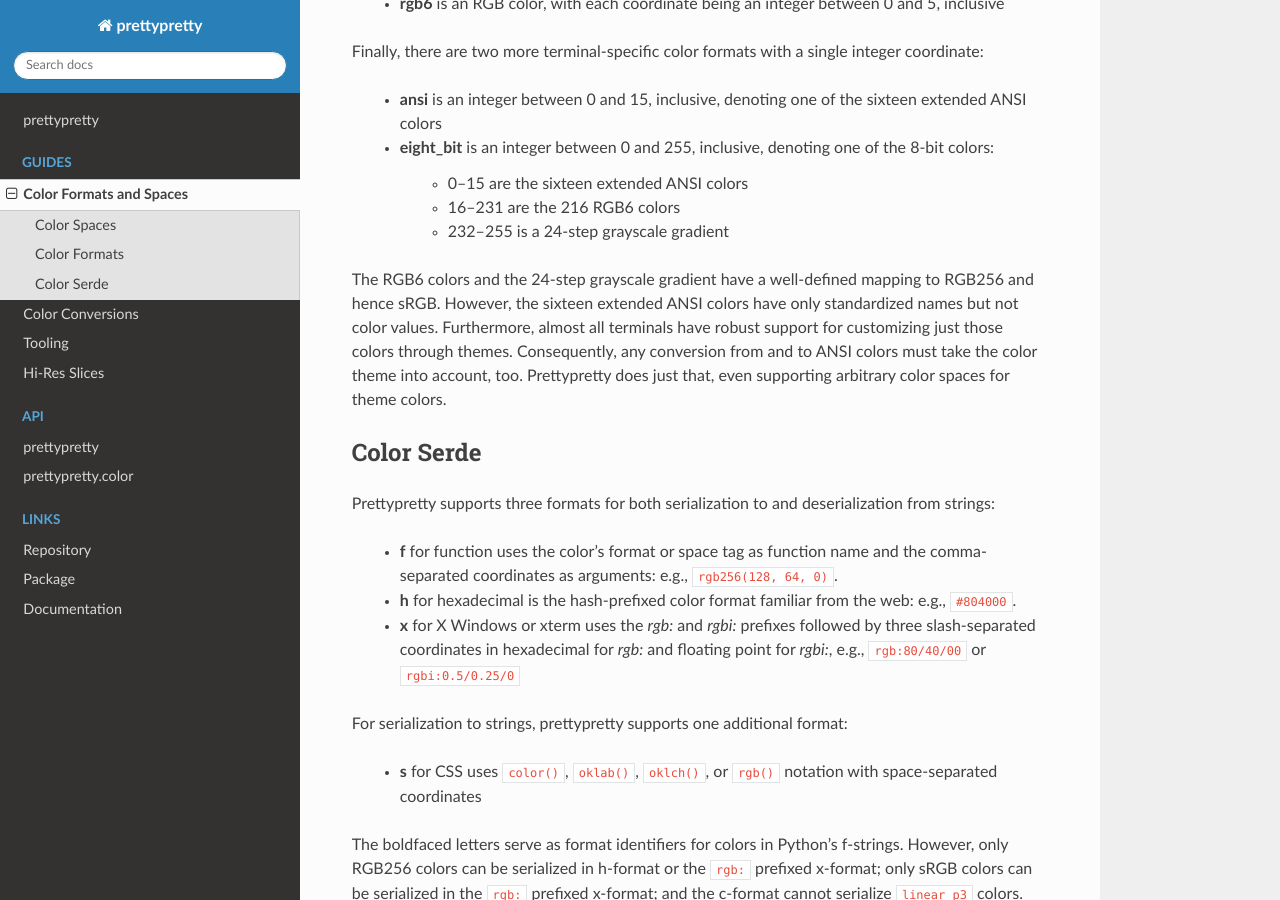
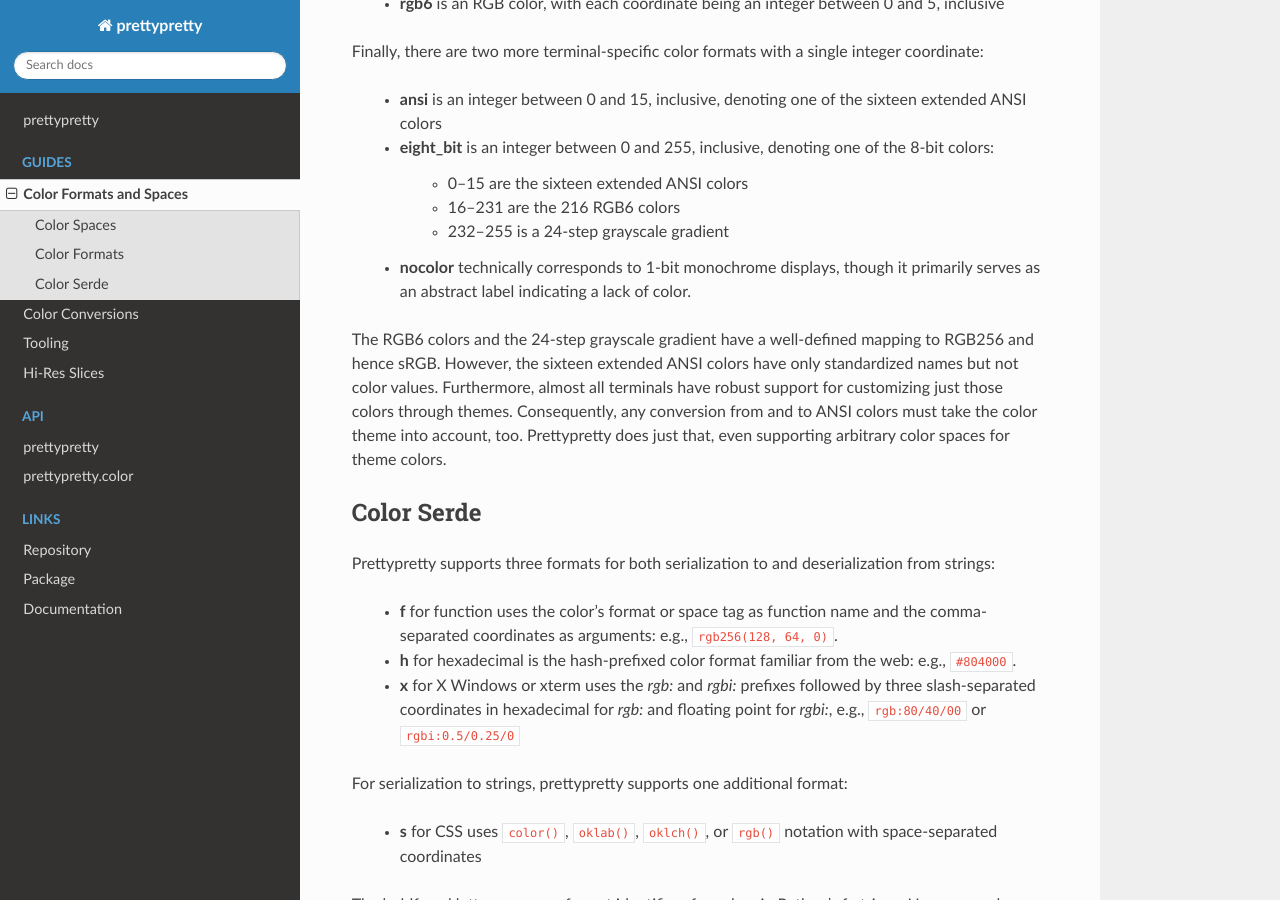
Before and after one commit to apparebit/prettypretty, a Sphinx documentation site: the page built from docs/formats-and-spaces.rst, in a window 1280 px wide and 900 px high, scrolled down 1173 px. Built offline with Sphinx 7.4.7 and the Read the Docs theme 2.0.0, drawn with Linux system fonts in a browser that asks for light colours.

Commit message:
document nocolor

```diff
--- a/docs/formats-and-spaces.rst
+++ b/docs/formats-and-spaces.rst
@@ -64,6 +64,9 @@
       * 16–231 are the 216 RGB6 colors
       * 232–255 is a 24-step grayscale gradient
 
+  * **nocolor** technically corresponds to 1-bit monochrome displays, though
+    it primarily serves as an abstract label indicating a lack of color.
+
 The RGB6 colors and the 24-step grayscale gradient have a well-defined mapping
 to RGB256 and hence sRGB. However, the sixteen extended ANSI colors have only
 standardized names but not color values. Furthermore, almost all terminals have
```
